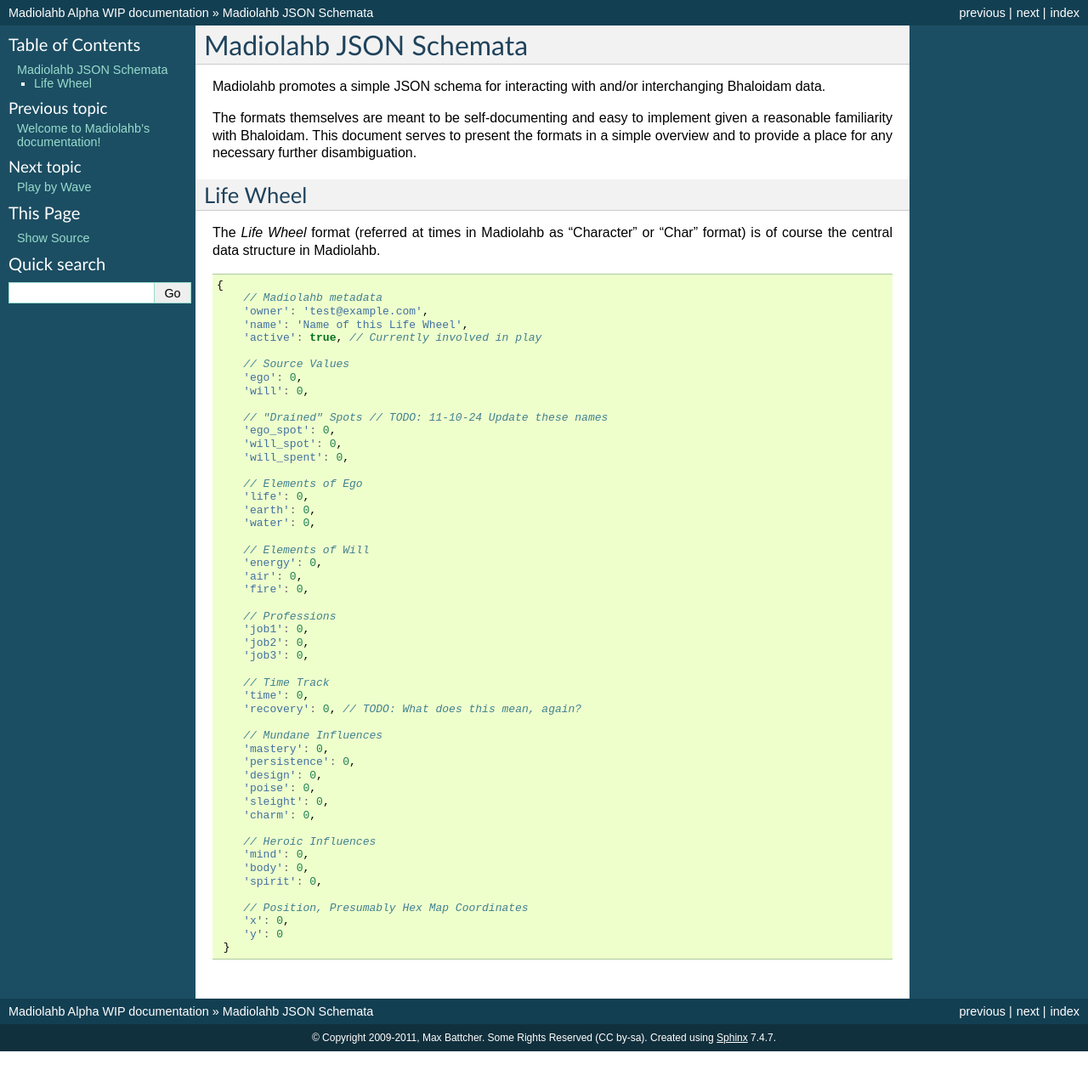
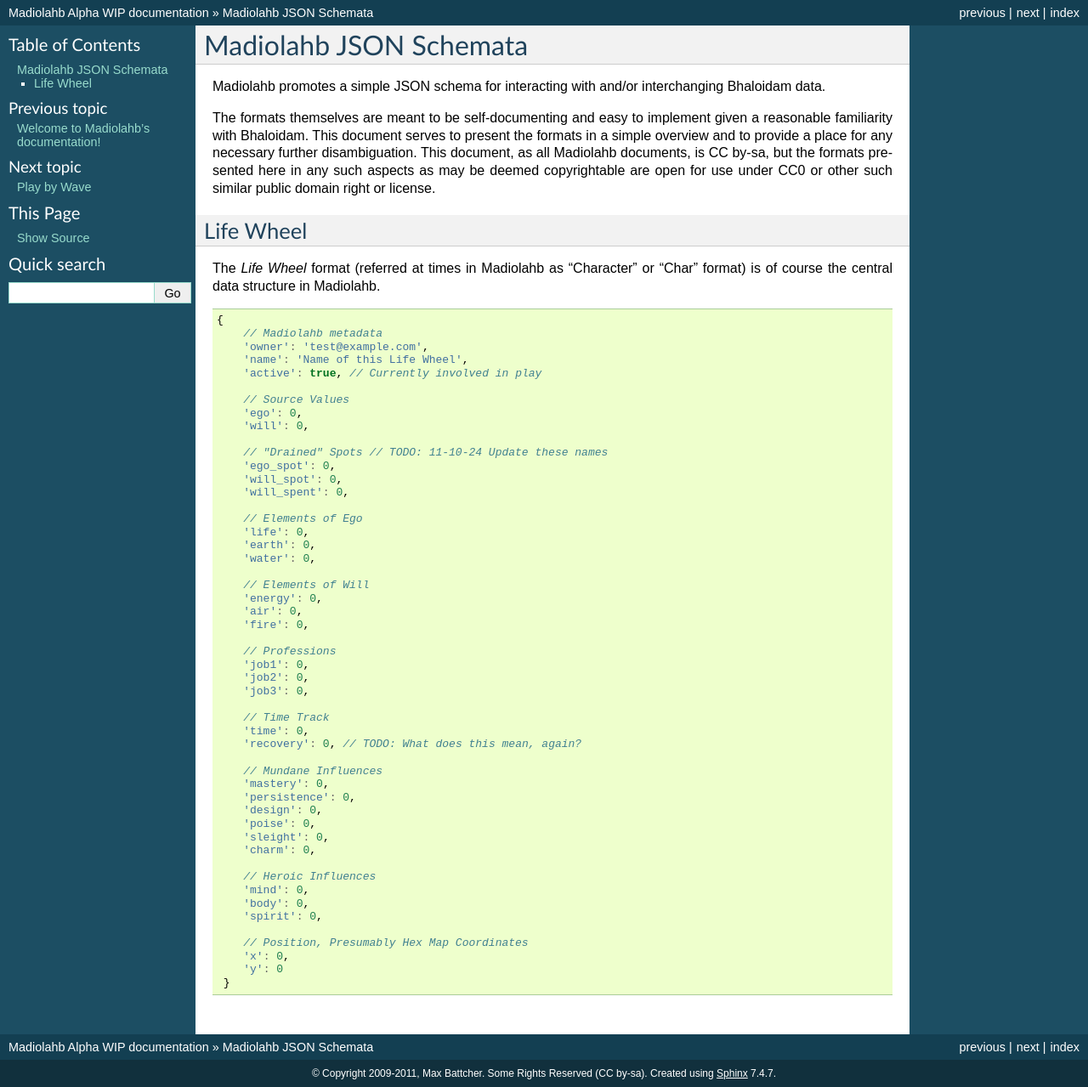
Before and after one commit to WorldMaker/madiolahb, a Sphinx documentation site: the page built from docs/source/json.rst, in a window 1280 px wide. Shown: the whole page at 85% size. Built offline with Sphinx 7.4.7, drawn with Linux system fonts in a browser that asks for light colours; before the commit the page ends 1237 px from its top, so only the background shows below that.

Commit message:
Add CC0 notice for schemata

```diff
--- a/docs/source/json.rst
+++ b/docs/source/json.rst
@@ -8,7 +8,10 @@
 The formats themselves are meant to be self-documenting and easy to implement
 given a reasonable familiarity with Bhaloidam. This document serves to present
 the formats in a simple overview and to provide a place for any necessary
-further disambiguation.
+further disambiguation. This document, as all Madiolahb documents, is CC
+by-sa, but the formats presented here in any such aspects as may be
+deemed copyrightable are open for use under CC0 or other such similar
+public domain right or license.
 
 Life Wheel
 ==========
```
